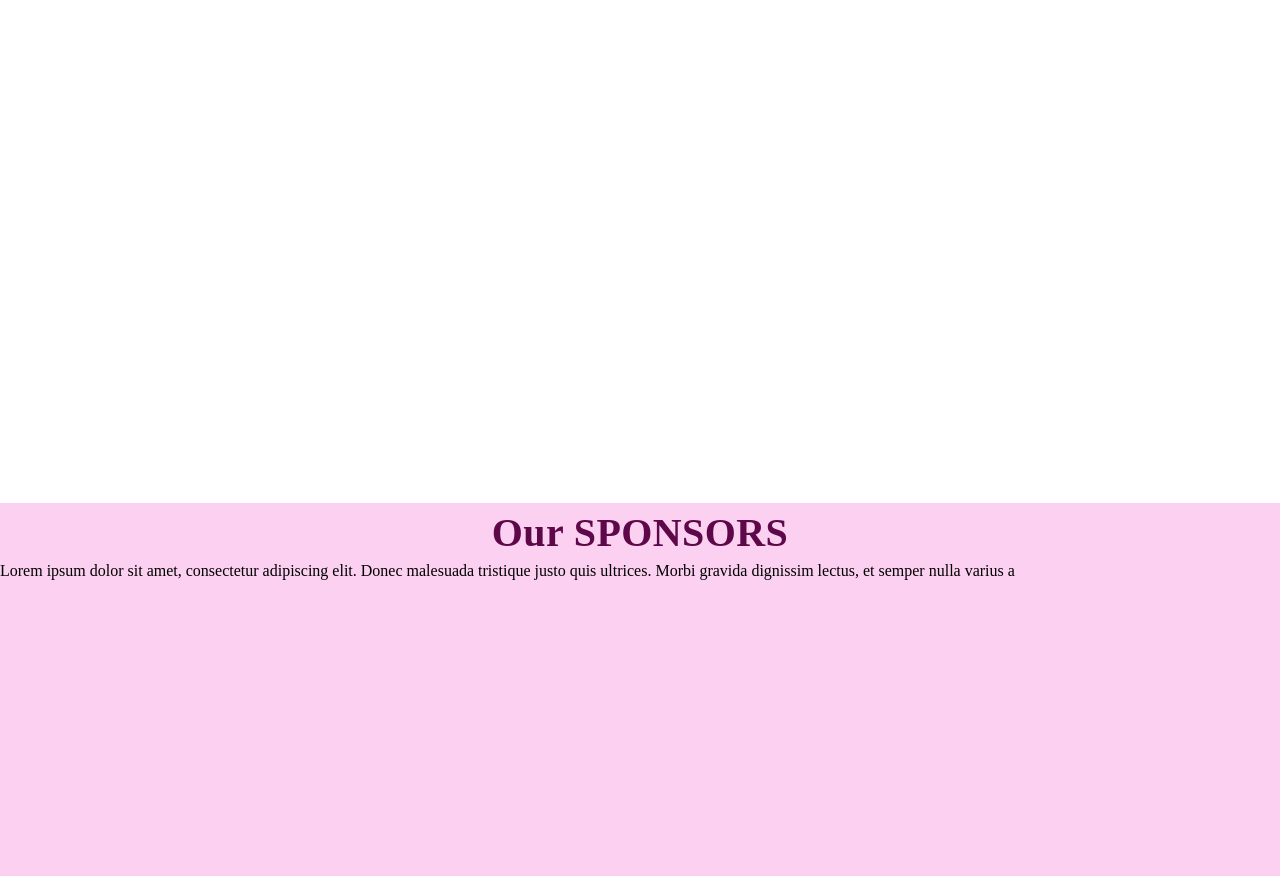
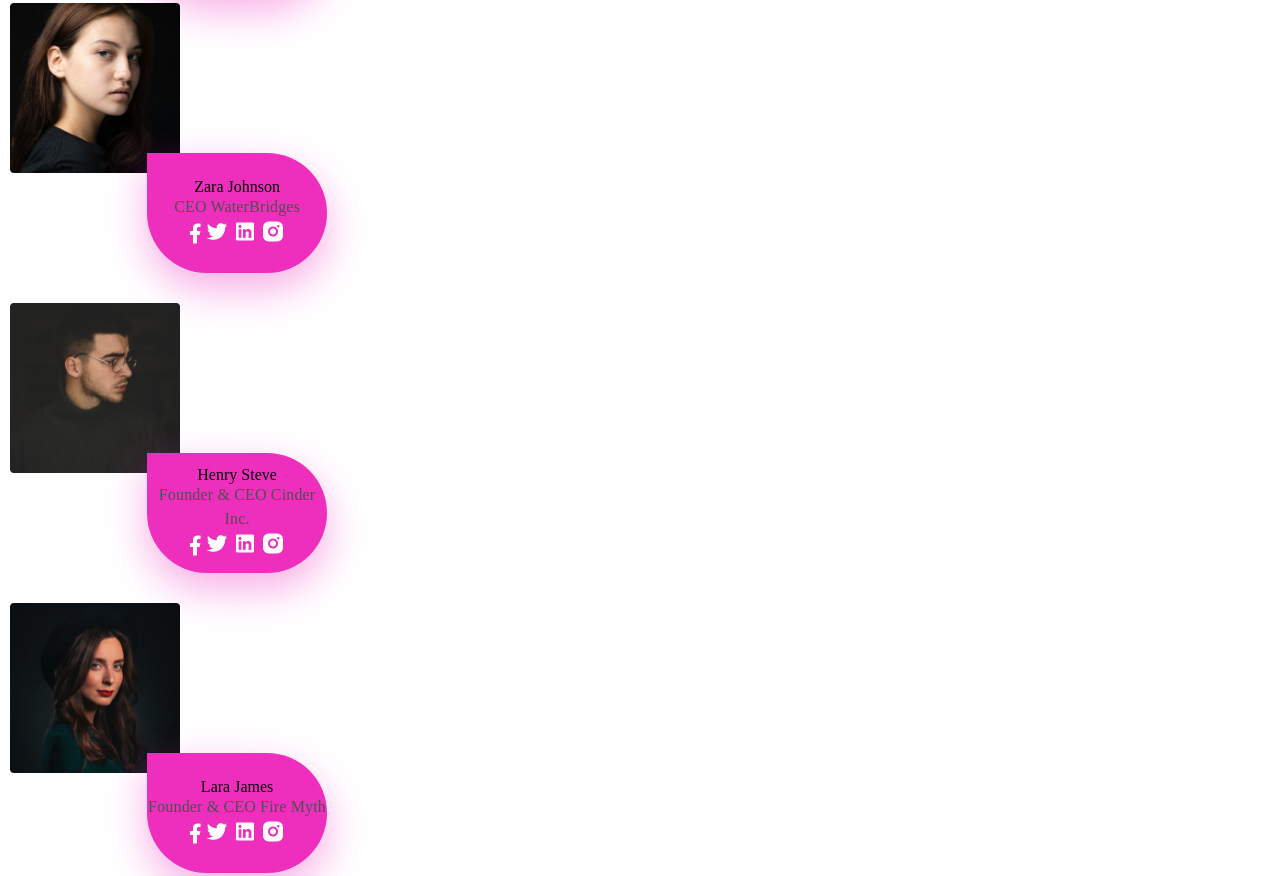
Before and after one commit to Mutai-Gilbert/Creative-Commons, a website: page index.html in a window 1280 px wide. Shown: the part 2347-3223 px from the top of the page. Drawn offline with Linux system fonts and the light colour scheme.

Commit message:
Made chnages to the index.html style.css conference.js files

```diff
--- a/index.html
+++ b/index.html
@@ -142,43 +142,43 @@ Vida diam at turpis bibendum, sed dignissim lectus iaculis. Donec vel sollicitud
                         </div>
 
                         <div class="speaker-2">
-                            <img src="" alt="">
-                            <div class="speaker-box">
-                                <h4></h4>
-                                <p></p>
+                            <img src="./img/speaker-2.png" alt="Zara Johnson" width="170vw">
+                            <div class="speaker-box-2">
+                                <h4>Zara Johnson</h4>
+                                <p>CEO WaterBridges</p>
                                 <div>
-                                    <img src="" alt="">
-                                    <img src="" alt="">
-                                    <img src="" alt="">
-                                    <img src="" alt="">
+                                    <img src="./img/facebook.png" alt="facebook">
+                                    <img src="./img/Twitter.png" alt="Twitter">
+                                    <img src="./img/Linkedin.png" alt="Linkedin">
+                                    <img src="./img/Instagram.png" alt="Instagram">
                                 </div>
                             </div>
 
                         </div>
                         <div class="speaker-3">
-                            <img src="" alt="">
-                            <div class="speaker-box">
-                                <h4></h4>
-                                <p></p>
+                            <img src="./img/speaker-3.png" alt="Henry Steve" width="170vw">
+                            <div class="speaker-box-3">
+                                <h4>Henry Steve</h4>
+                                <p>Founder & CEO Cinder Inc.</p>
                                 <div>
-                                    <img src="" alt="">
-                                    <img src="" alt="">
-                                    <img src="" alt="">
-                                    <img src="" alt="">
+                                    <img src="./img/facebook.png" alt="facebook">
+                                    <img src="./img/Twitter.png" alt="Twitter">
+                                    <img src="./img/Linkedin.png" alt="Linkedin">
+                                    <img src="./img/Instagram.png" alt="Instagram">
                                 </div>
                             </div>
 
                         </div>
                         <div class="speaker-4">
-                            <img src="" alt="">
-                            <div class="speaker-box">
-                                <h4></h4>
-                                <p></p>
+                            <img src="./img/speaker-4.png" alt="Lara James" width="170vw">
+                            <div class="speaker-box-4">
+                                <h4>Lara James</h4>
+                                <p>Founder & CEO Fire Myth</p>
                                 <div>
-                                    <img src="" alt="">
-                                    <img src="" alt="">
-                                    <img src="" alt="">
-                                    <img src="" alt="">
+                                    <img src="./img/facebook.png" alt="facebook">
+                                    <img src="./img/Twitter.png" alt="Twitter">
+                                    <img src="./img/Linkedin.png" alt="Linkedin">
+                                    <img src="./img/Instagram.png" alt="Instagram">
                                 </div>
                             </div>
 
--- a/style.css
+++ b/style.css
@@ -313,37 +313,102 @@ letter-spacing: 0.01em;
 color: #4F4F4F;
 }
 
-.speakers-images {
-
+.speaker-1 {
+    position: absolute;
+left: 10px;
+top: 221px;
+}
+.speaker-2 {
+    position: absolute;
+left: 10px;
+top: 500px;
 }
 
-/* .speaker-1 {
+.speaker-3 {
     position: absolute;
-left: 30px;
-top: 221px;
-} */
+left: 10px;
+top: 800px;
+}
+.speaker-4 {
+    position: absolute;
+left: 10px;
+top: 1100px;
+}
+
 
 .speaker-box-1 {
     display: flex;
 flex-direction: column;
 justify-content: center;
 align-items: center;
-gap: 24px;
 position: absolute;
-left: 40.63%;
+width: 180px;
+height: 120px;
+left: 80.63%;
 right: 0%;
-top: 300px;
+top: 150px;
 bottom: 0%;
 background: #EE2FBE;
 box-shadow: 0px 16px 40px rgba(238, 47, 190, 0.4);
 border-radius: 0px 800px 800px 800px;
 }
 
+.speaker-box-2 {
+    display: flex;
+    flex-direction: column;
+    justify-content: center;
+    align-items: center;
+    position: absolute;
+    width: 180px;
+    height: 120px;
+    left: 80.63%;
+    right: 0%;
+    top: 150px;
+    bottom: 0%;
+    background: #EE2FBE;
+    box-shadow: 0px 16px 40px rgba(238, 47, 190, 0.4);
+    border-radius: 0px 800px 800px 800px;
+}
+
+.speaker-box-3 {
+    display: flex;
+    flex-direction: column;
+    justify-content: center;
+    align-items: center;
+    position: absolute;
+    width: 180px;
+    height: 120px;
+    left: 80.63%;
+    right: 0%;
+    top: 150px;
+    bottom: 0%;
+    background: #EE2FBE;
+    box-shadow: 0px 16px 40px rgba(238, 47, 190, 0.4);
+    border-radius: 0px 800px 800px 800px;
+}
+
+.speaker-box-4 {
+    display: flex;
+    flex-direction: column;
+    justify-content: center;
+    align-items: center;
+    position: absolute;
+    width: 180px;
+    height: 120px;
+    left: 80.63%;
+    right: 0%;
+    top: 150px;
+    bottom: 0%;
+    background: #EE2FBE;
+    box-shadow: 0px 16px 40px rgba(238, 47, 190, 0.4);
+    border-radius: 0px 800px 800px 800px;
+}
+
 .sponsors {
     width: 100vw;
     height: 100vh;
     position: absolute;
-    top: 2850px;
+    top: 3350px;
     background: #FBD0F0;
 }
 
```
Also changed, not shown: img/speaker-2.png (added), img/speaker-3.png (added), img/speaker-4.png (added).
